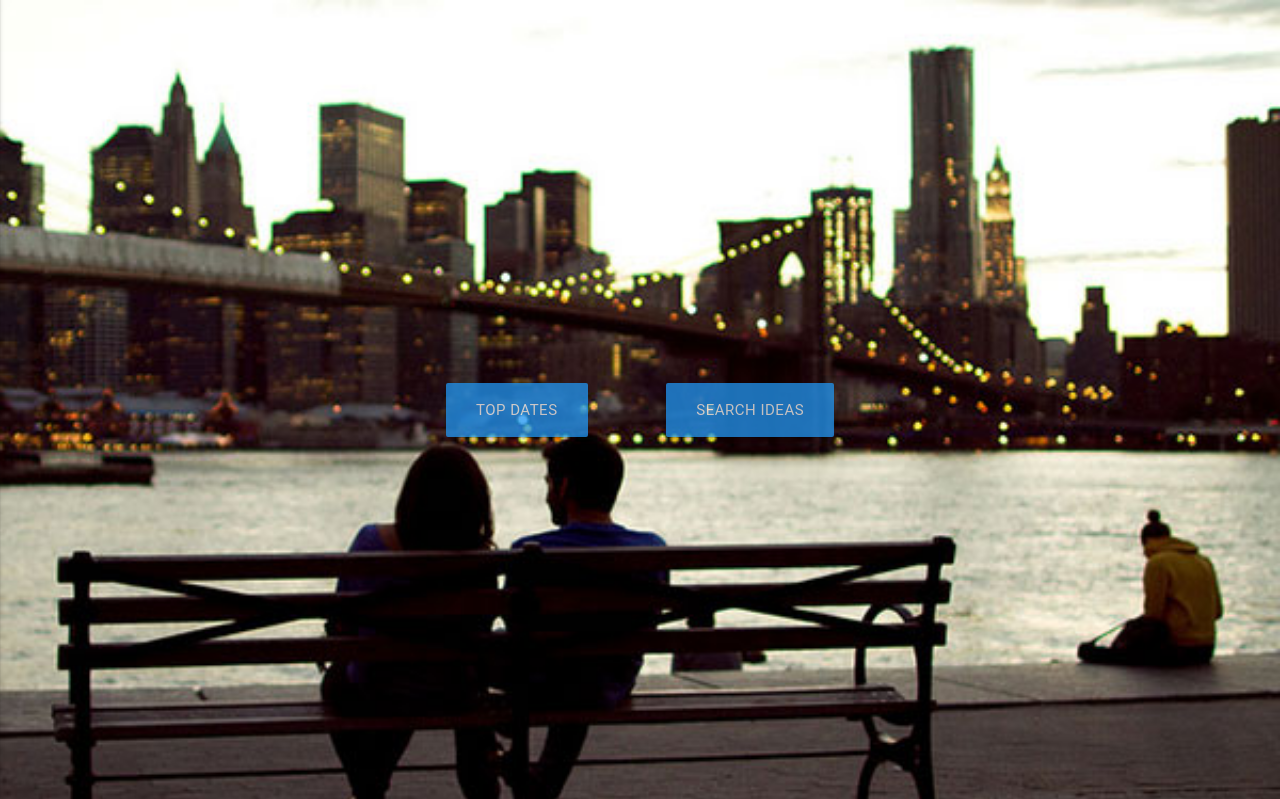
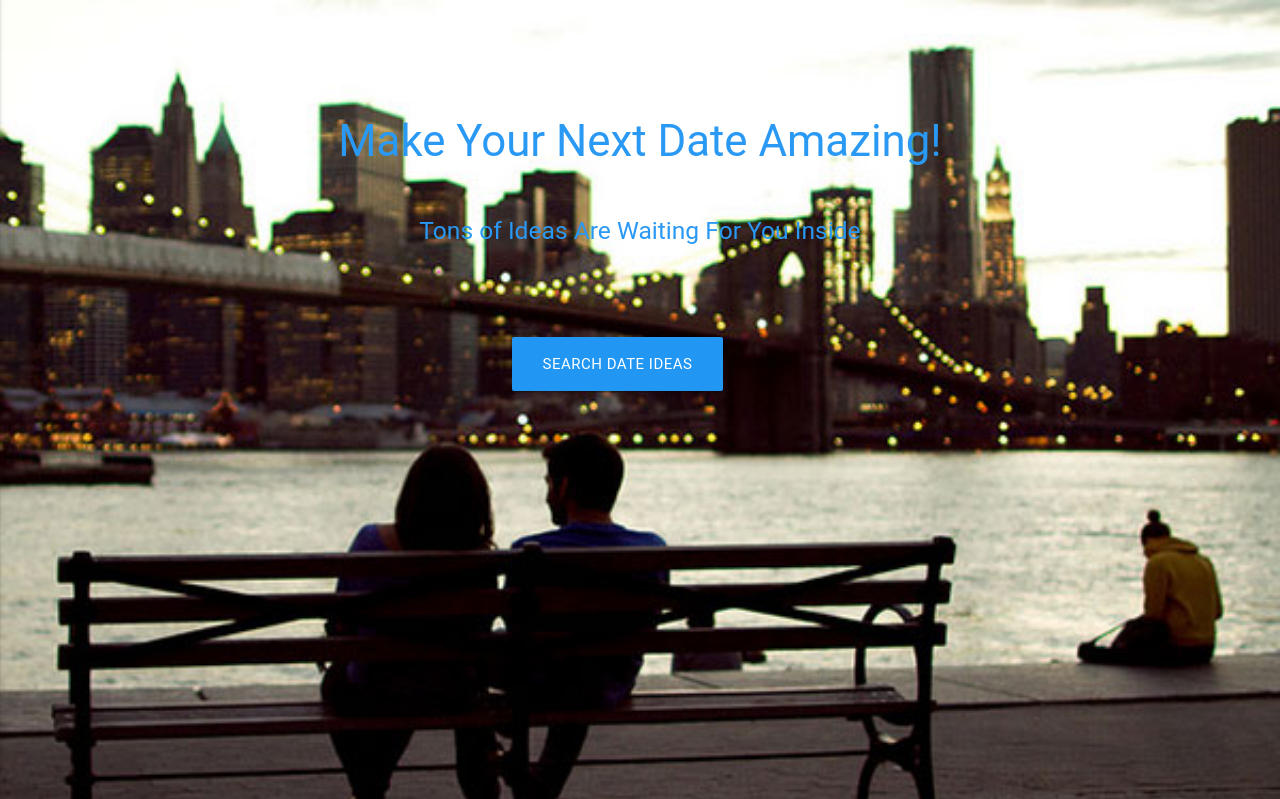
Before and after one commit to Janteby1/date-abase-v2.0, a Django app: page /index in a window 1280 px wide. Shown: the part 64-863 px from the top of the page. Run offline with Django 3.2, Linux system fonts and the light colour scheme; some libraries are stand-ins or nearby versions; some web fonts are replaced.

Commit message:
fixed report, added delete, ect

```diff
--- a/dates/static/js/main.js
+++ b/dates/static/js/main.js
@@ -343,7 +343,7 @@ $( window ).unload(function() {
         });
     })
 
-// Report Button //
+//// Report Button ////
     $('#answer_div').on('click', ".report_button_form", function(event){
     event.preventDefault();
     var report_id = ($(this).find("[name='report_id']").attr("value")); // find tells it where in the this object to look for the value
@@ -359,6 +359,33 @@ $( window ).unload(function() {
     });
 
 
+//// Delete Button ////
+    $('#answer_div').on('submit', ".delete_button_form", function(event){
+    event.preventDefault();
+
+    var check = confirm("Are you sure you want to delete this date?");
+
+    if (check == true) {
+        var delete_id = ($(this).find("[name='delete_id']").attr("value")); // find tells it where in the this object to look for the value
+
+        $.ajax({
+            method: "POST",
+            url: ("delete/" + delete_id),
+            // data: query_string,
+        }).done(function(data, status){
+
+            if (data.success){
+                ////// if answers came back ////////
+                alert("Ok, Date Idea Deleted \nRefresh page to see updated results");
+                window.scrollTo(0, 0);
+              }
+            });
+    } else {
+        alert("Ok, Date idea will be kept");
+    }
+
+    });
+
 
 
 
--- a/dates/static/style.css
+++ b/dates/static/style.css
@@ -68,16 +68,16 @@ form {
 }
 
 #spacer {
-	padding-top: 30vh;
+	padding-top: 10vh;
 }
 
-#banner {
+/*#banner {
 	opacity: .75;
 }
+*/
 
-#banner h2{
-	color: #42A5F5;
-	opacity: 2.0;
+#banner #blue{
+	color: #2a99f4;
 }
 
 #grey_hover:hover {
@@ -133,3 +133,17 @@ form {
 	display: inline-block;
 	float: right;
 }
+
+.report_button_form {
+	display: inline;
+	margin: 1em;
+}
+
+#delete_button {
+	background-color: white;
+}
+
+.delete_button_form {
+	display: inline;
+	margin: 1em;
+}
--- a/dates/templates/index.html
+++ b/dates/templates/index.html
@@ -5,11 +5,17 @@
     <div id="background">
 
         <div id="spacer"> </div>
+
 		<div class="section" id="banner">
             <div class="row center">
-                <br><br><br>
-                <a href="#" class="btn-large waves-effect waves-light blue space" type="submit" name="action">Top Dates</a>
-                <a href="#" id="search_button" class="btn-large waves-effect waves-light blue space" type="submit" name="action">Search Ideas</a>
+                <!-- <br><br><br>
+                <a href="#" class="btn-large waves-effect waves-light blue space" type="submit" name="action">Top Dates</a> -->
+
+                <h3 id="blue">Make Your Next Date Amazing!</h3>
+                <br>
+                <h5 id="blue">Tons of Ideas Are Waiting For You Inside</h5>
+                <br>
+                <a href="#" id="search_button" class="btn-large waves-effect waves-light blue space" type="submit" name="action">Search Date Ideas</a>
 
             </div>
 		</div>
--- a/dates/templates/results.html
+++ b/dates/templates/results.html
@@ -7,6 +7,8 @@
 
 	{% verbatim %}
 	{{#results}}
+		{{#show}}
+
 	<div class="row">
 		<div class="col s12 m12 l12">
 			<div class="card hoverable" id="results_card">
@@ -56,9 +58,18 @@
 	                    <form action="" class='report_button_form'>
 		                    <input type="hidden" name= "report_id" value="{{id}}">
 
-		                    <button id="report_button" class="btn waves-effect waves-light red-text z-depth-0 hover"  type="submit" name="get_map">Report</button>
+		                    <button id="report_button" class="btn waves-effect waves-light red-text z-depth-0 hover"  type="submit" name="report">Report</button>
 	                    </form>
 			        	{% endverbatim %}
+
+			        	{% verbatim %}
+	                    <form action="" class='delete_button_form'>
+		                    <input type="hidden" name= "delete_id" value="{{id}}">
+
+		                    <button id="delete_button" class="btn waves-effect waves-light red-text z-depth-0 hover"  type="submit" name="delete">Delete</button>
+	                    </form>
+			        	{% endverbatim %}
+
 
 					</div>
 
@@ -67,26 +78,26 @@
 				        <form action="" id='report_form' method="POST">
 				        	<input type="hidden" name= "report_id" value="{{id}}">
 
-				                <div class="col s10 center">
+				                <div class="col s12 m3 l4 center">
 				                    <p>Reason: </p>
 				                    <p>
-				                      <input class="with-gap" name="report" value="closed" type="checkbox" id="closed"  />
-				                      <label for="closed">Closed</label>
+				                      <input class="with-gap" name="{{id}}report" value="closed" type="checkbox" id="{{id}}closed"  />
+				                      <label for="{{id}}closed">Closed</label>
 				                    </p>
 				                    <p>
-				                      <input class="with-gap" name="report" value="incorrect" type="checkbox" id="incorrect"  />
-				                      <label for="incorrect">Incorrect Information</label>
+				                      <input class="with-gap" name="{{id}}report" value="incorrect" type="checkbox" id="{{id}}incorrect"  />
+				                      <label for="{{id}}incorrect">Incorrect Information</label>
 				                    </p>
 				                    <p>
-				                      <input class="with-gap" name="report" value="repeat" type="checkbox" id="repeat"  />
-				                      <label for="repeat">Repeated Entry</label>
+				                      <input class="with-gap" name="{{id}}report" value="repeat" type="checkbox" id="{{id}}repeat"  />
+				                      <label for="{{id}}repeat">Repeated Entry</label>
 				                    </p><br>
 				                </div>
 
-				                <div class="col s2 center">
-				                <br><br>
-				                    <button class="btn-floating waves-effect waves-light blue lighten-1" type="submit" name="action"><i class="material-icons right">send</i>
-				                    </button>
+				                <div class="col s12 m2 l2 center">
+				                	<br><br>
+				                    <button class="btn-floating waves-effect waves-light red hover lighten-1" type="submit" name="action"><i class="material-icons right">send</i>
+				                    </button><br><br>
 				                </div>
 				        </form>
 				    </div>
@@ -109,6 +120,7 @@
 		</div>
 	</div>
 	{% verbatim %}
+	{{/show}}
 	{{/results}}
 
 
--- a/dates/templates/search.html
+++ b/dates/templates/search.html
@@ -6,7 +6,7 @@
       <br><br>
 
         <div class="row center">
-            <h5 class="center blue-text"> Search By:</h5>
+            <h5 class="center blue-text"> Search By Either:</h5>
                 <br>
                 <div class="col s12 m4 l4 center">
                 <a href="#" id="category_search_button" class="btn waves-effect waves-light blue lighten-1" type="submit" name="action"><i class="material-icons right">label</i>Category</a><br><br>
@@ -74,7 +74,7 @@
 
     <div id="price_search_div" class="hide">
         <form action="" id='price_search_form' method="POST">
-                <div class="col s10 center">
+                <div class="col s3 center">
                     <p>Price Level: </p>
                     <p>
                       <input class="with-gap" name="price" value="$" type="radio" id="$"  />
--- a/dates/urls.py
+++ b/dates/urls.py
@@ -17,7 +17,7 @@ urlpatterns = [
 
     # # here we send the url to the views with the slug id attached to it
     # url(r'^edit/(?P<dates_slug>[A-Za-z0-9\-\_]+)$', views.Edit_Date.as_view(), name="edit"),
-    # url(r'^delete/(?P<dates_slug>[A-Za-z0-9\-\_]+)$', views.Delete_Date.as_view(), name='delete'),
+    url(r'^delete/(?P<dates_id>[A-Za-z0-9\-\_]+)$', views.Delete_Date.as_view(), name='delete'),
 ]
 
 
--- a/dates/views.py
+++ b/dates/views.py
@@ -184,9 +184,17 @@ class SearchDate_Area(View):
             dates = [date.to_json() for date in dates]
 
             if dates:
-                return JsonResponse({
-                    "success": True, 'results': dates})
+                return JsonResponse({"success": True, 'results': dates})
             else:
                 return JsonResponse({"success": True})
         else:
             return JsonResponse ({"Message":"Invalid information", 'success' : False })
+
+
+class Delete_Date(View):
+    def post(self, request, dates_id=None):
+        date = Dates.objects.get(id=dates_id)
+
+        date.show = False
+        date.save()
+        return JsonResponse({"success": True})
--- a/notes.txt
+++ b/notes.txt
@@ -1,5 +1,5 @@
-Need to fix report input form
 Need to fix login button on landing page
 
 Want to add multiple search inputs
-Add edit / delete ?!
+Add Top dates
+Add comments by user
```
Also changed, not shown: db.sqlite3.
